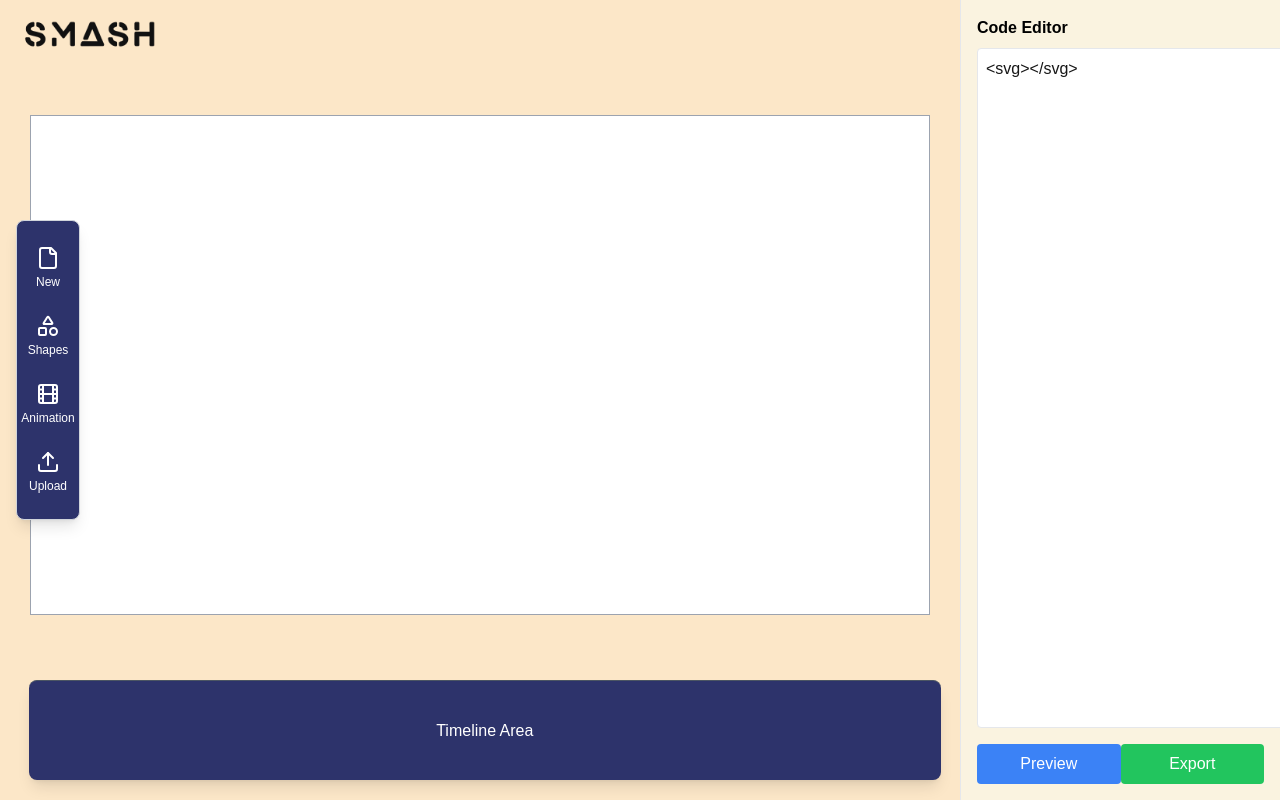
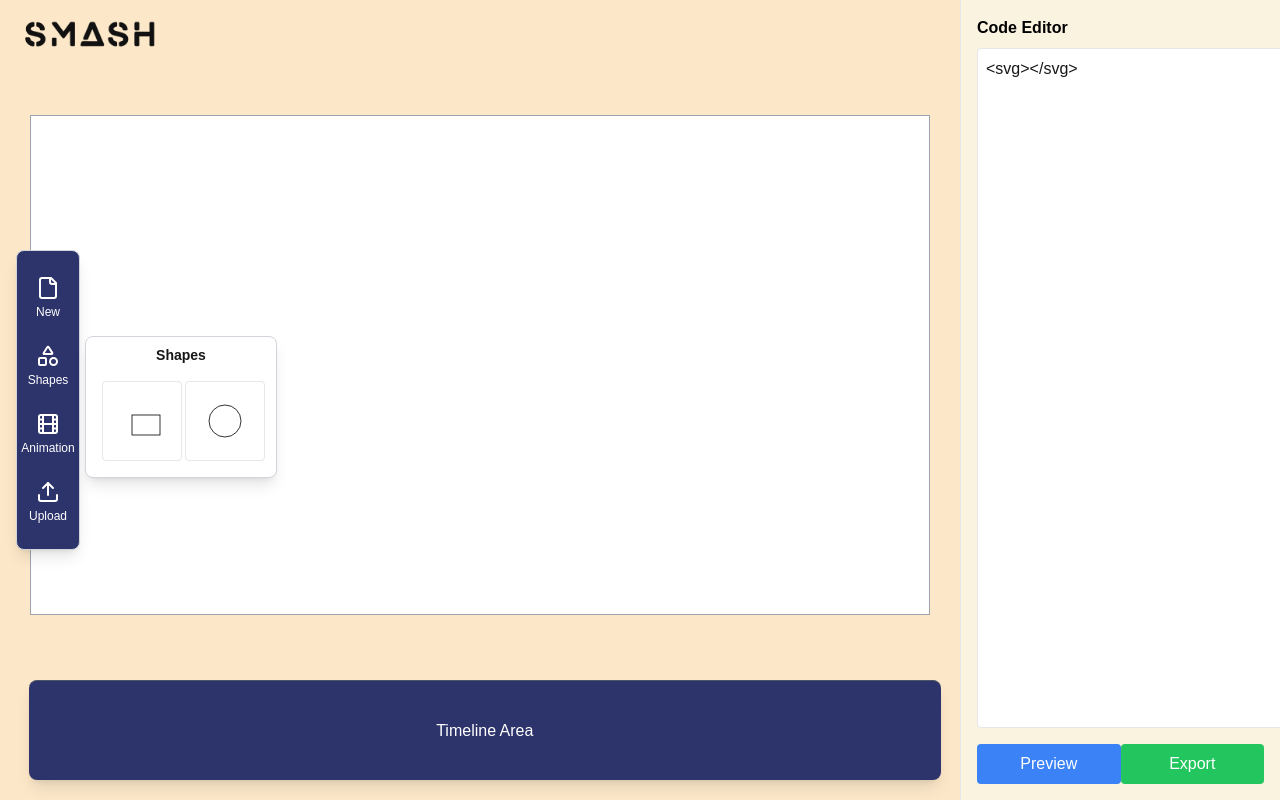
Before and after one commit to ByteQuesters/SMASH, a Next.js app: page / in a window 1280 px wide. Both pictures are taken after a click on the button "Shapes". Shown: the top 800 px of the page. Built offline with nearby package versions, Linux system fonts and the light colour scheme.

Commit message:
✨ feat : Created Shape elements

```diff
--- /dev/null
+++ b/public/shapes.json
@@ -0,0 +1,29 @@
+{
+    "shapes": [
+      {
+        "name": "Rectangle",
+        "type": "rect",
+        "attributes": {
+          "width": "70",
+          "height": "50",
+          "x": "25",
+          "y": "35",
+          "fill": "#ffffff",
+          "stroke": "#000",
+          "strokeWidth": "2"
+        }
+      },
+      {
+        "name": "Circle",
+        "type": "circle",
+        "attributes": {
+          "r": "40",
+          "cx": "50",
+          "cy": "50",
+          "fill": "#ffffff",
+          "stroke": "#000",
+          "strokeWidth": "2"
+        }
+      }
+    ]
+  }
--- /dev/null
+++ b/src/app/components/shapes.tsx
@@ -0,0 +1,56 @@
+"use client";
+import { useEffect, useState } from "react";
+
+interface Shape {
+  name: string;
+  type: string;
+  attributes: Record<string, any>;
+}
+
+export default function ShapesPanel({ isVisible }: { isVisible: boolean }) {
+  const [shapes, setShapes] = useState<Shape[]>([]);
+
+  useEffect(() => {
+    fetch("/shapes.json")
+      .then((res) => res.json())
+      .then((data) => setShapes(data.shapes))
+      .catch((err) => console.error("Failed to load shapes:", err));
+  }, []);
+
+  if (!isVisible) return null;
+
+  return (
+    <div className="absolute top-[42%] left-[85px] w-48 bg-white border border-gray-300 shadow-lg rounded-lg p-2">
+      <h3 className="text-sm font-bold mb-2 text-center">Shapes</h3>
+      <div className="grid grid-cols-2 gap-2 p-2">
+        {shapes.map((shape, index) => (
+          <button
+            key={index}
+            className="flex items-center justify-center w-20 h-20 p-2 border rounded hover:bg-gray-200"
+            onClick={() => console.log(`Selected shape: ${shape.name}`)}
+          >
+            <svg
+              viewBox="0 0 100 100"
+              width="40"
+              height="40"
+              className="fill-current text-black"
+            >
+              {shape.type === "rect" && (
+                <rect {...shape.attributes} />
+              )}
+              {shape.type === "circle" && (
+                <circle {...shape.attributes} />
+              )}
+              {/* {shape.type === "ellipse" && (
+                <ellipse {...shape.attributes} />
+              )}
+              {shape.type === "line" && (
+                <line {...shape.attributes} strokeWidth="2" stroke="black" />
+              )} */}
+            </svg>
+          </button>
+        ))}
+      </div>
+    </div>
+  );
+}
--- a/src/app/components/toolbar.tsx
+++ b/src/app/components/toolbar.tsx
@@ -1,25 +1,41 @@
+
 "use client";
+import { useState } from "react";
 import { File, Shapes, Film, Upload } from "lucide-react";
+import ShapesPanel from "./shapes";
 
 export default function Toolbar() {
+  const [showShapes, setShowShapes] = useState(false);
+
   return (
-    <div className="absolute top-1/2 left-4 transform -translate-y-1/2 w-16 h-[300px] bg-time text-white flex flex-col items-center justify-center mt-[-30px] py-4 space-y-6 rounded-lg shadow-lg border border-gray-300">
+    <>
+
+      <div className="absolute top-1/2 left-4 transform -translate-y-1/2 w-16 h-[300px] bg-time text-white flex flex-col items-center justify-center py-4 space-y-6 rounded-lg shadow-lg border border-gray-300">
         <button className="flex flex-col items-center space-y-1">
           <File size={24} />
           <span className="text-xs">New</span>
         </button>
-        <button className="flex flex-col items-center space-y-1">
+
+        <button
+          className="flex flex-col items-center space-y-1"
+          onClick={() => setShowShapes((prev) => !prev)}
+        >
           <Shapes size={24} />
           <span className="text-xs">Shapes</span>
         </button>
+
         <button className="flex flex-col items-center space-y-1">
           <Film size={24} />
           <span className="text-xs">Animation</span>
         </button>
+
         <button className="flex flex-col items-center space-y-1">
           <Upload size={24} />
           <span className="text-xs">Upload</span>
         </button>
       </div>
+
+      <ShapesPanel isVisible={showShapes} />
+    </>
   );
 }
```
Also changed, not shown: src/app/components/logosmash.png (added).
